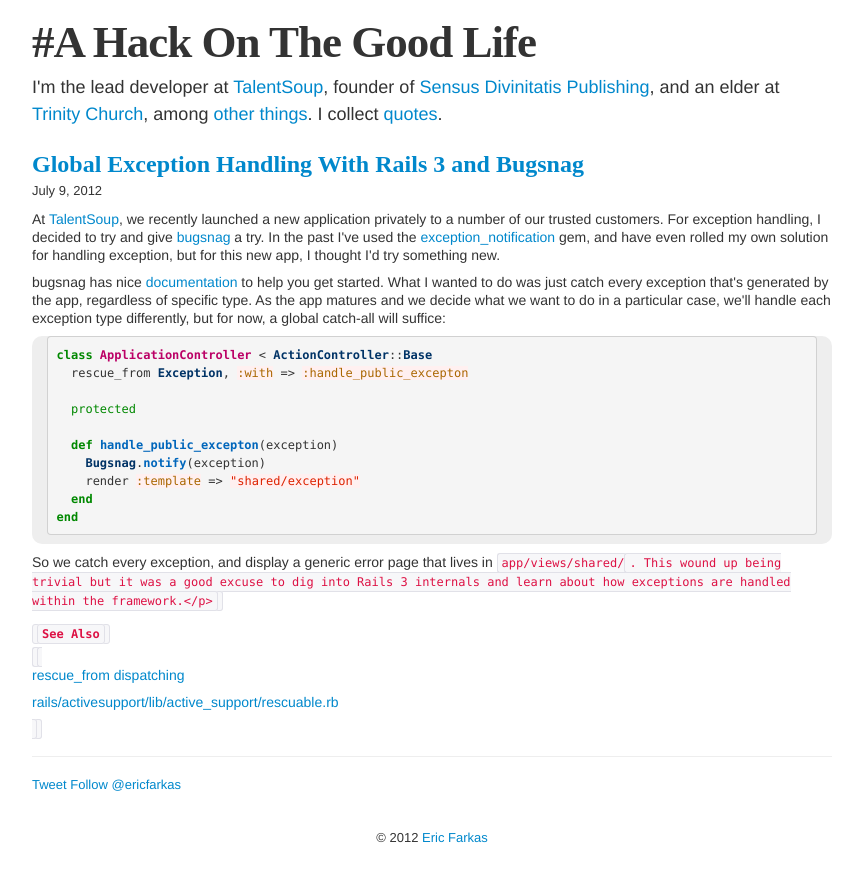
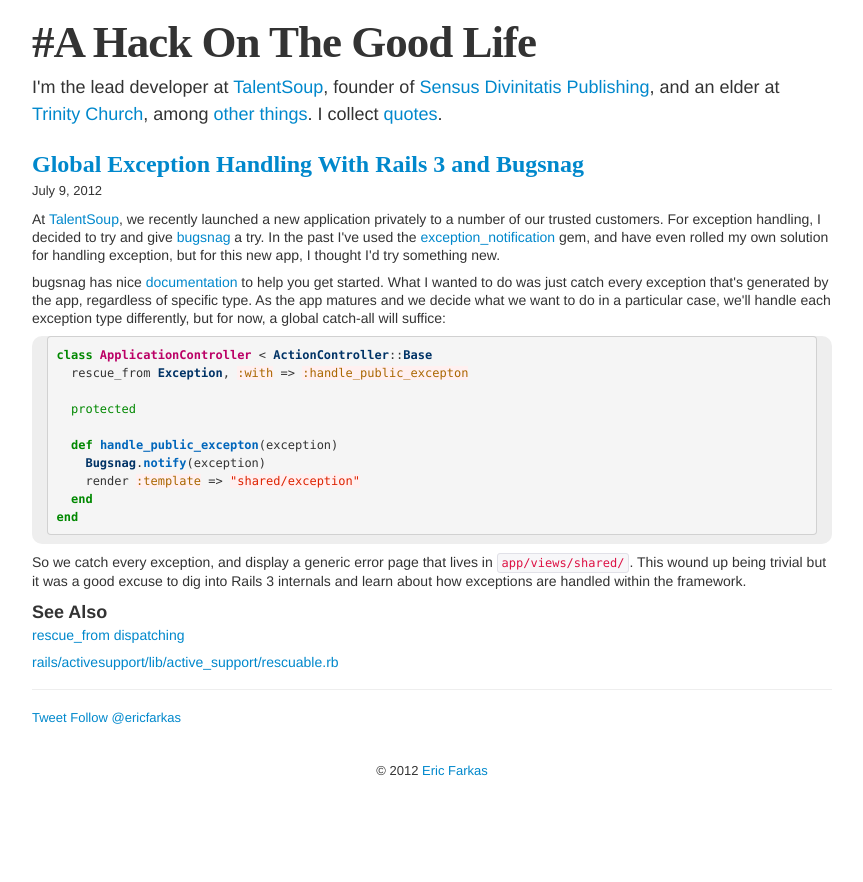
Before and after one commit to speric/speric.github.com, a Jekyll site: the page built from _posts/2012-07-09-global-exception-handling-with-rails-3-and-bugsnag.markdown, in a window 1280 px wide. Shown: the top 882 px of the page, without its empty margins (208-1071 px from the left). Built offline with Jekyll 4.4.1, drawn with Linux system fonts in a browser that asks for light colours; some web fonts are replaced; Markdown is read by kramdown in place of the engine named in the settings; comment, search, counter and statistics services are not loaded.

Commit message:
Close </code>

```diff
--- a/_posts/2012-07-09-global-exception-handling-with-rails-3-and-bugsnag.markdown
+++ b/_posts/2012-07-09-global-exception-handling-with-rails-3-and-bugsnag.markdown
@@ -21,7 +21,7 @@
 {% endhighlight %}
 </p>
 
-<p>So we catch every exception, and display a generic error page that lives in <code>app/views/shared/<code>. This wound up being trivial but it was a good excuse to dig into Rails 3 internals and learn about how exceptions are handled within the framework.</p>
+<p>So we catch every exception, and display a generic error page that lives in <code>app/views/shared/</code>. This wound up being trivial but it was a good excuse to dig into Rails 3 internals and learn about how exceptions are handled within the framework.</p>
 
 <h3>See Also</h3>
 <p><a href="http://m.onkey.org/rescue-from-dispatching">rescue_from dispatching</a></p>
```
